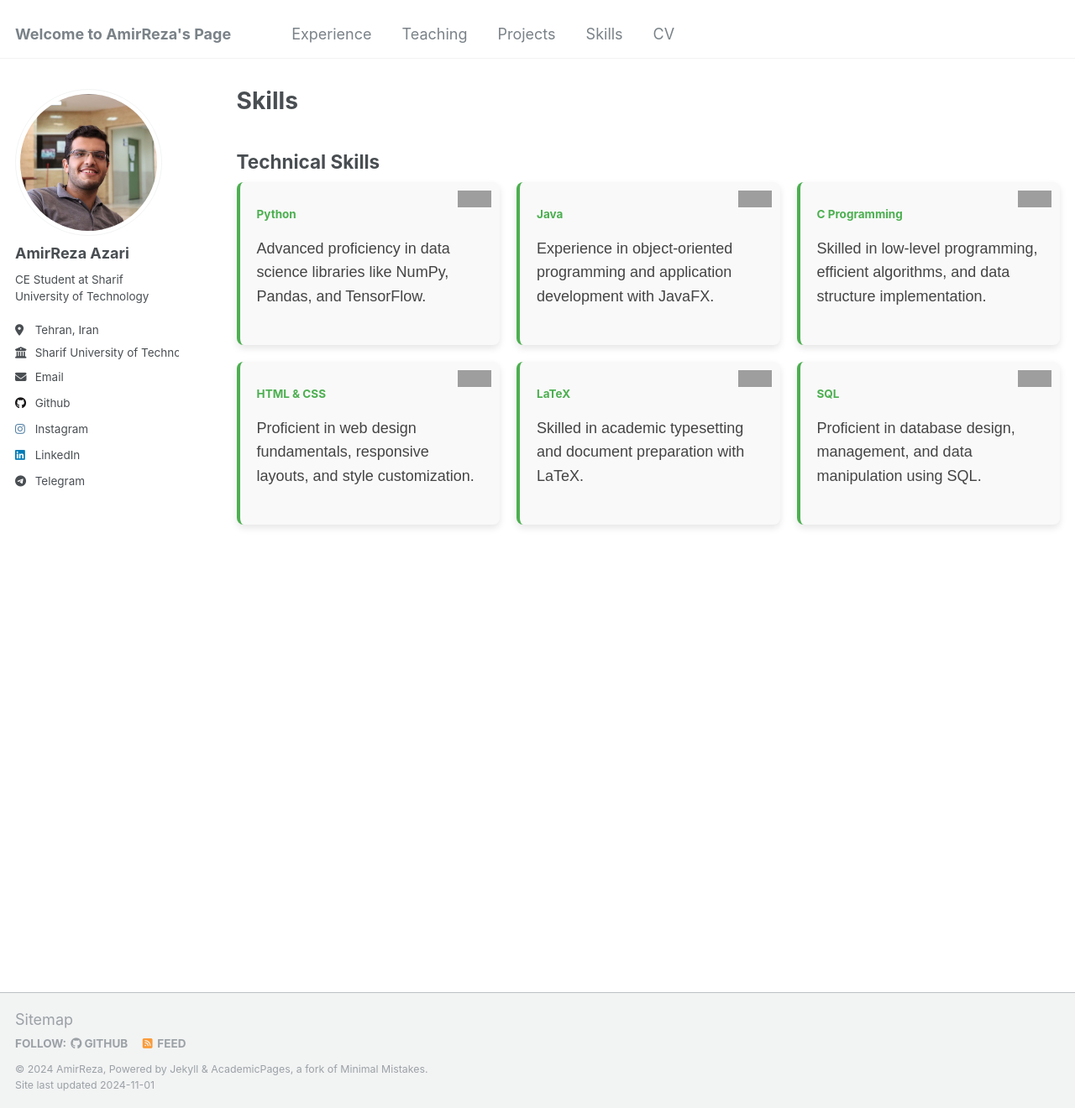
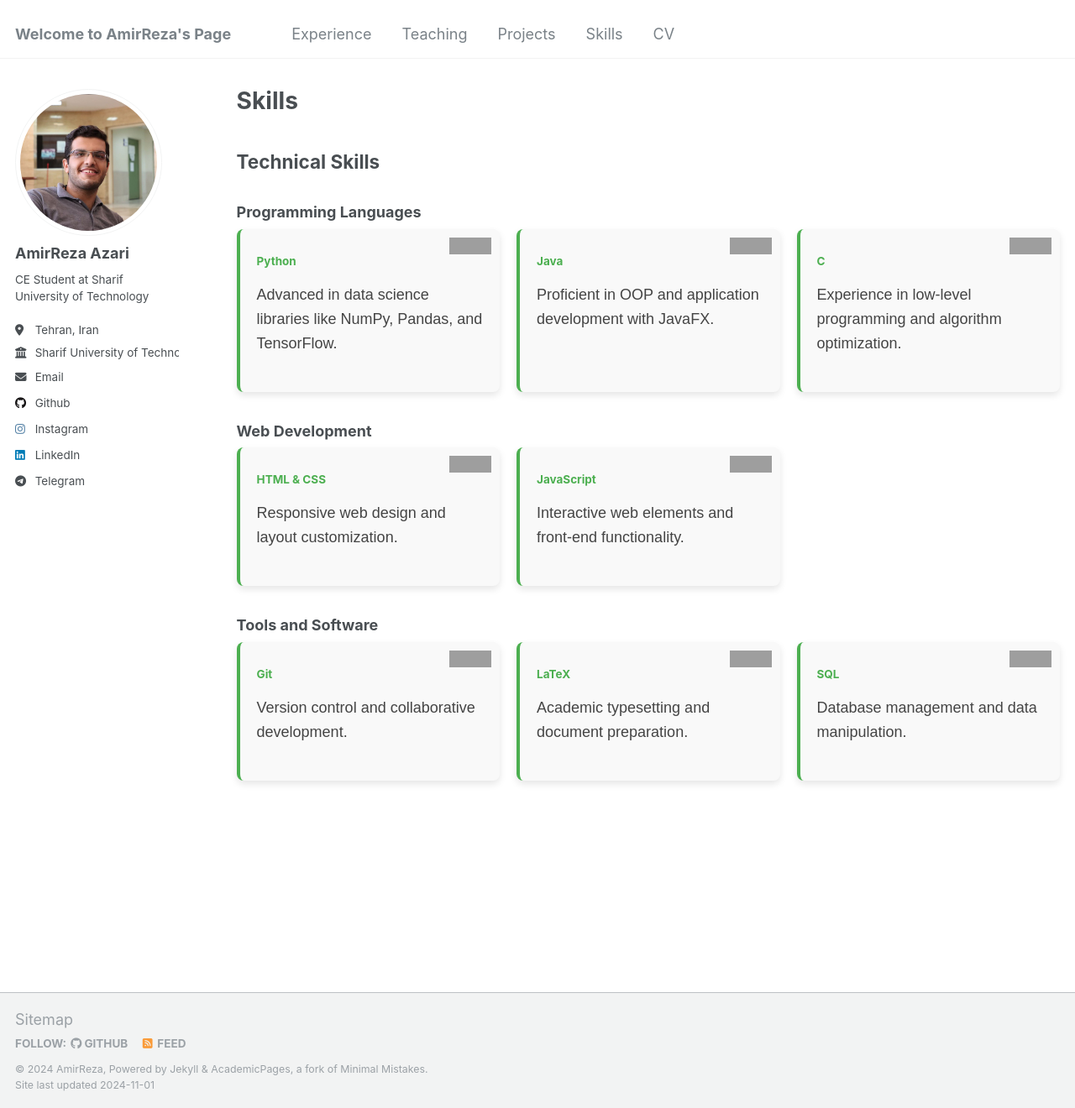
Before and after one commit to Amirreza81/Amirreza81.github.io, a Jekyll site: the page built from _pages/skills.md, in a window 1280 px wide and 1320 px high. Shown: the whole window at 84% size. Built offline with Jekyll 4.4.1, drawn with Linux system fonts in a browser that asks for light colours; grey boxes are pictures that could not be loaded.

Commit message:
ثیهف سنهمم حشلث

```diff
--- a/_pages/skills.md
+++ b/_pages/skills.md
@@ -7,44 +7,64 @@ author_profile: true
 
 ## Technical Skills
 
+### Programming Languages
+
 <div class="skills-section">
-
   <div class="skill-card">
     <img src="https://img.icons8.com/color/48/000000/python.png" alt="Python" class="icon">
     <h4>Python</h4>
-    <p>Advanced proficiency in data science libraries like NumPy, Pandas, and TensorFlow.</p>
+    <p>Advanced in data science libraries like NumPy, Pandas, and TensorFlow.</p>
   </div>
 
   <div class="skill-card">
     <img src="https://img.icons8.com/color/48/000000/java-coffee-cup-logo.png" alt="Java" class="icon">
     <h4>Java</h4>
-    <p>Experience in object-oriented programming and application development with JavaFX.</p>
+    <p>Proficient in OOP and application development with JavaFX.</p>
   </div>
 
   <div class="skill-card">
     <img src="https://img.icons8.com/color/48/000000/c-programming.png" alt="C" class="icon">
-    <h4>C Programming</h4>
-    <p>Skilled in low-level programming, efficient algorithms, and data structure implementation.</p>
+    <h4>C</h4>
+    <p>Experience in low-level programming and algorithm optimization.</p>
+  </div>
+</div>
+
+### Web Development
+
+<div class="skills-section">
+  <div class="skill-card">
+    <img src="https://img.icons8.com/color/48/000000/html-5.png" alt="HTML" class="icon">
+    <h4>HTML & CSS</h4>
+    <p>Responsive web design and layout customization.</p>
   </div>
 
   <div class="skill-card">
-    <img src="https://img.icons8.com/color/48/000000/html-5.png" alt="HTML" class="icon">
-    <h4>HTML & CSS</h4>
-    <p>Proficient in web design fundamentals, responsive layouts, and style customization.</p>
+    <img src="https://img.icons8.com/color/48/000000/javascript.png" alt="JavaScript" class="icon">
+    <h4>JavaScript</h4>
+    <p>Interactive web elements and front-end functionality.</p>
+  </div>
+</div>
+
+### Tools and Software
+
+<div class="skills-section">
+  <div class="skill-card">
+    <img src="https://img.icons8.com/color/48/000000/git.png" alt="Git" class="icon">
+    <h4>Git</h4>
+    <p>Version control and collaborative development.</p>
   </div>
 
   <div class="skill-card">
     <img src="https://img.icons8.com/color/48/000000/latex.png" alt="LaTeX" class="icon">
     <h4>LaTeX</h4>
-    <p>Skilled in academic typesetting and document preparation with LaTeX.</p>
+    <p>Academic typesetting and document preparation.</p>
   </div>
 
   <div class="skill-card">
     <img src="https://img.icons8.com/color/48/000000/sql.png" alt="SQL" class="icon">
     <h4>SQL</h4>
-    <p>Proficient in database design, management, and data manipulation using SQL.</p>
+    <p>Database management and data manipulation.</p>
   </div>
-
 </div>
 
 <style>
@@ -83,9 +103,9 @@ author_profile: true
     line-height: 1.6;
   }
 
-  /* Icon styling */
+  /* Icon styling with larger size */
   .icon {
-    width: 40px;
+    width: 50px;
     position: absolute;
     top: 10px;
     right: 10px;
```
Also changed, not shown: other parts of _pages/skills.md (+1 -1 lines), _pages/projects.md (+17 -18 lines).
